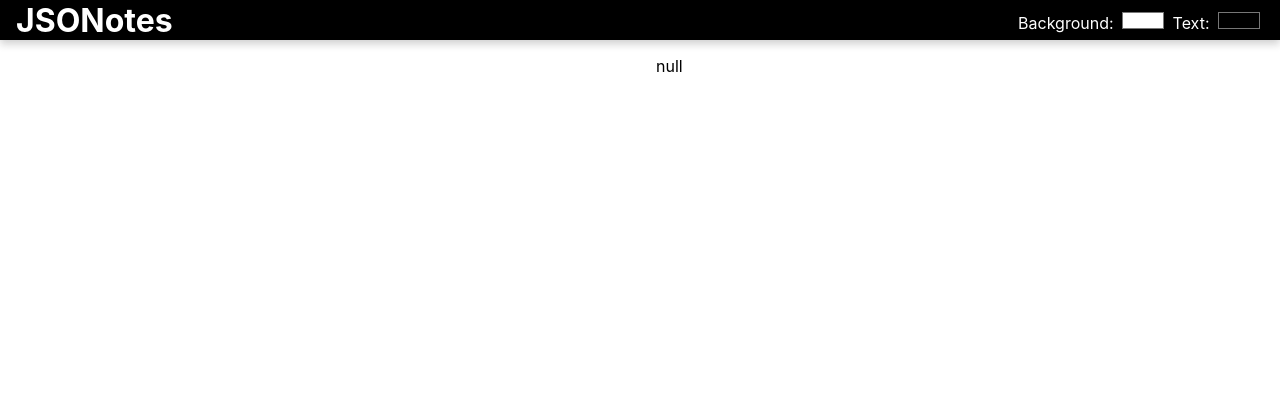
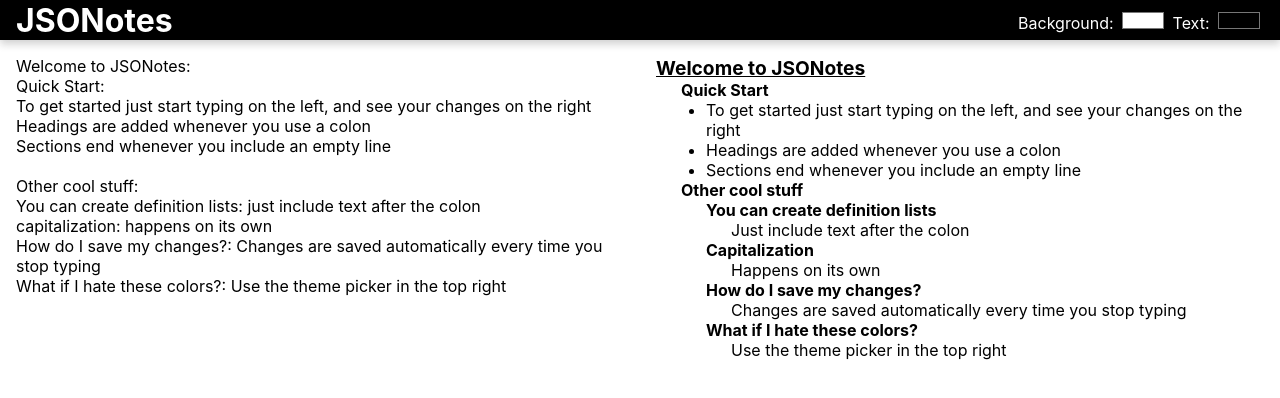
Before and after one commit to mattorchard/JSONotes, a plain HTML site: page src/index.html in a window 1280 px wide. Drawn offline with Linux system fonts and the light colour scheme.

Commit message:
Adds welcome text / explanation

```diff
--- a/src/index.html
+++ b/src/index.html
@@ -23,7 +23,19 @@
     </header>
     <main class="editor-window">
         <section class="panel">
-            <textarea aria-label="input" id="inputArea"></textarea>
+<textarea aria-label="input" id="inputArea">
+Welcome to JSONotes:
+Quick Start:
+To get started just start typing on the left, and see your changes on the right
+Headings are added whenever you use a colon
+Sections end whenever you include an empty line
+
+Other cool stuff:
+You can create definition lists: just include text after the colon
+capitalization: happens on its own
+How do I save my changes?: Changes are saved automatically every time you stop typing
+What if I hate these colors?: Use the theme picker in the top right
+</textarea>
         </section>
         <section class="panel">
             <div id="visualOutput"></div>
--- a/src/main.js
+++ b/src/main.js
@@ -141,8 +141,7 @@ function createDataTree(tokens) {
 
 function parseInput(text) {
     const tokens = text.split(/\s*?\n\s*?/).map(tokenize);
-    const dataTree = createDataTree(tokens);
-    return dataTree;
+    return createDataTree(tokens);
 }
 
 function isMap(value) {
@@ -212,7 +211,7 @@ function saveInput(event) {
 }
 
 function loadInput(element) {
-    element.value = localStorage.getItem("offline-document") || "";
+    element.value = localStorage.getItem("offline-document") || element.value;
 }
 
 
```
